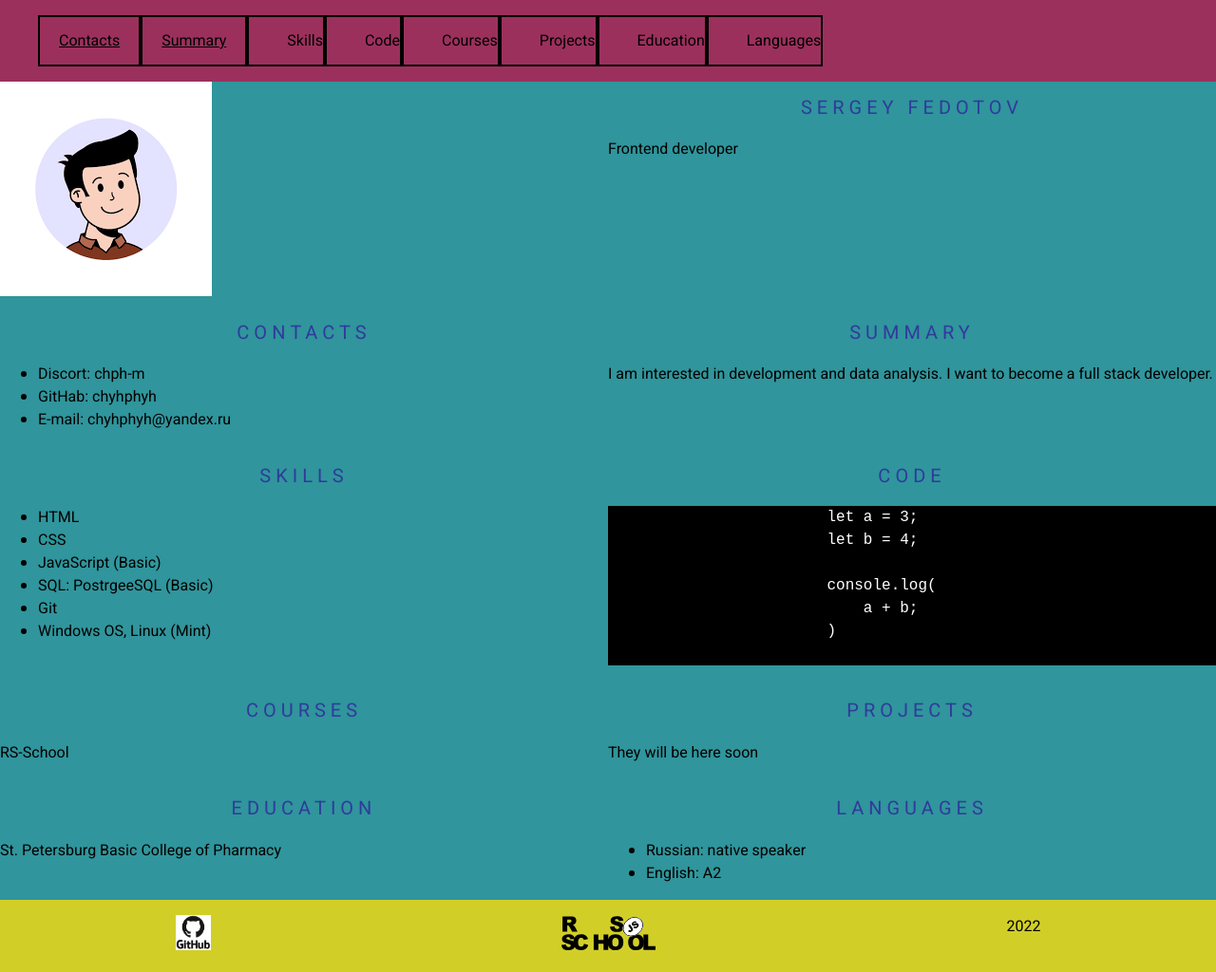
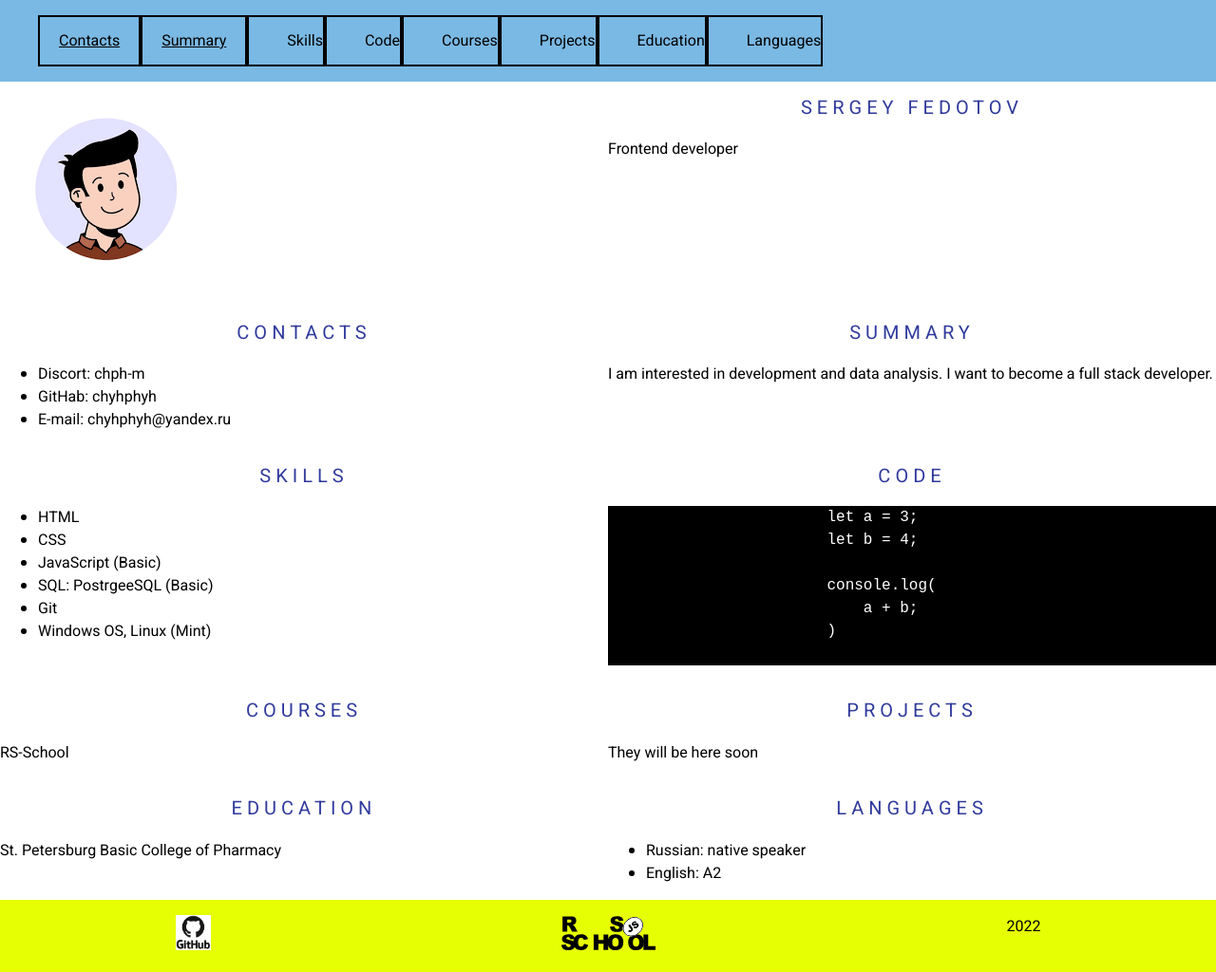
Before and after one commit to chyhphyh/rsschool-cv, a plain HTML site: page index.html in a window 1280 px wide. Shown: the whole page at 95% size. Drawn offline with Linux system fonts and the light colour scheme.

Commit message:
fix: fix style.css

```diff
--- a/style.css
+++ b/style.css
@@ -14,15 +14,15 @@ body {
 }
 
 .header {
-    background-color: #9c305d;
+    background-color: #7ab9e4;
 }
 
 .main {
-    background-color: #30959c;
+    background-color: #ffffffc2;
 }
 
 .footer {
-    background-color: #d1ce28;
+    background-color: #e6ff02;
 }
 
 .container {
```
